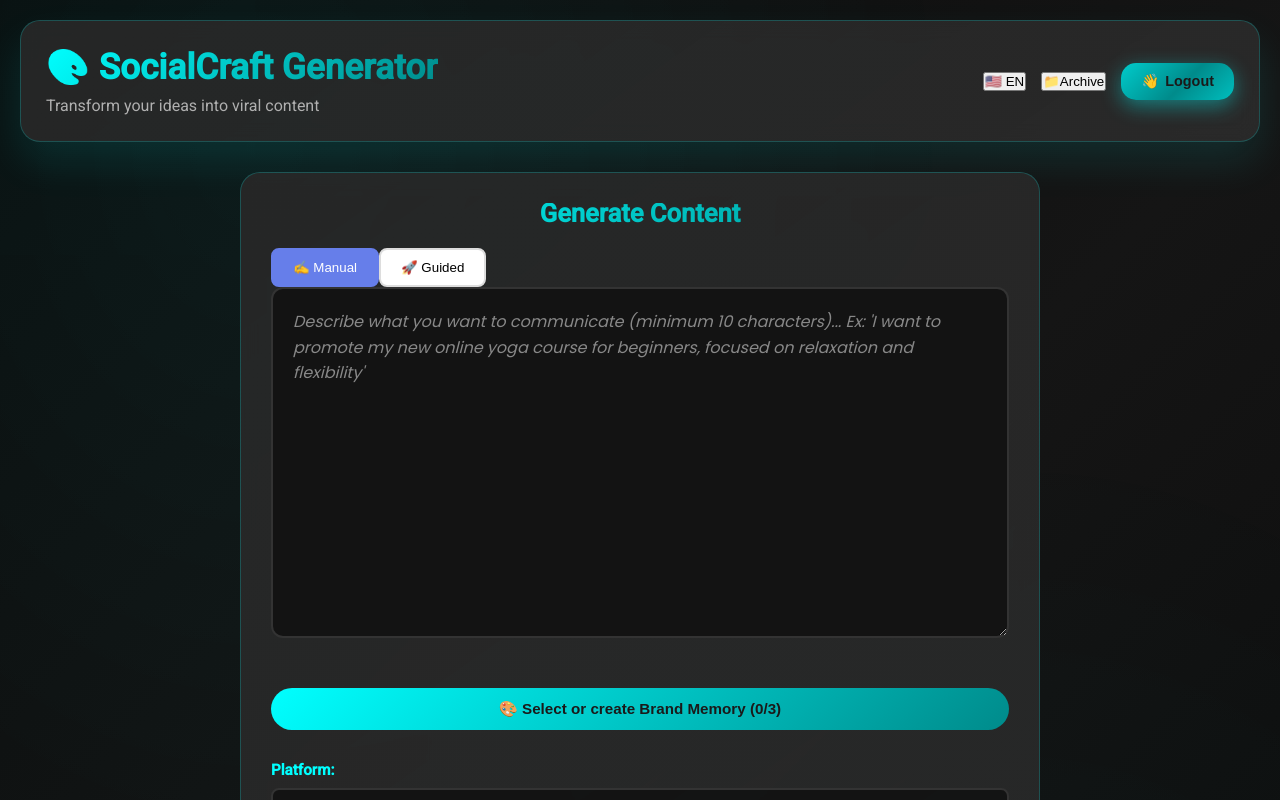
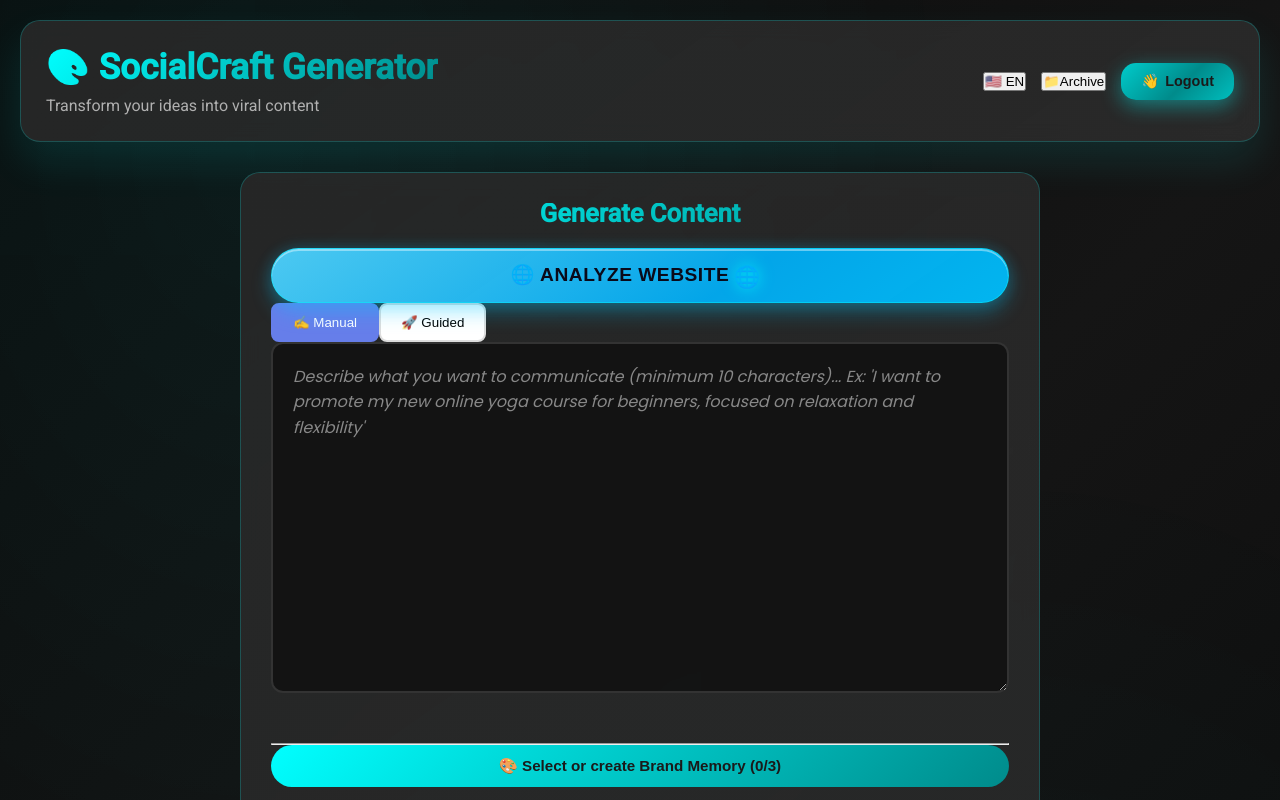
Before and after one commit to JJJuniorDev/AiGenFe, an Angular app: page /generator in a window 1280 px wide. Shown: the top 800 px of the page. Built offline with nearby package versions, Linux system fonts and the light colour scheme.

Commit message:
aggiunti campi per generazione brand e risolto problema apertura modale analisi

```diff
--- a/src/app/generator/generator.css
+++ b/src/app/generator/generator.css
@@ -1002,6 +1002,171 @@ body {
   font-size: 0.9rem;
   flex: 1;
 }
+.btn-analysis {
+  background: linear-gradient(145deg,
+    rgba(0, 200, 255, 0.9) 0%,
+    rgba(100, 220, 255, 0.95) 30%,
+    rgba(0, 180, 255, 0.9) 70%,
+    rgba(0, 200, 255, 0.95) 100%);
+  color: #0a0a1a;
+  border: none;
+  padding: 14px 32px;
+  border-radius: 50px;
+  cursor: pointer;
+  font-weight: 700;
+  transition: all 0.3s ease;
+  font-size: 1.2rem;
+  flex: 1;
+  position: relative;
+  overflow: hidden;
+  box-shadow:
+    0 10px 20px rgba(0, 200, 255, 0.3),
+    0 0 15px rgba(0, 200, 255, 0.2),
+    inset 0 2px 0 rgba(255, 255, 255, 0.4);
+
+  /* Effetto bordo luminoso */
+  border: 1px solid rgba(0, 240, 255, 0.5);
+  background-size: 200% 200%;
+  animation: shimmer 4s ease infinite;
+  letter-spacing: 0.5px;
+  text-transform: uppercase;
+}
+
+.btn-analysis:hover {
+  transform: translateY(-3px);
+  box-shadow:
+    0 15px 30px rgba(0, 200, 255, 0.4),
+    0 0 25px rgba(0, 220, 255, 0.3),
+    0 0 40px rgba(0, 180, 255, 0.2),
+    inset 0 2px 0 rgba(255, 255, 255, 0.6);
+  background-position: 100% 50%;
+  letter-spacing: 1px;
+  border-color: rgba(0, 255, 255, 0.7);
+}
+
+.btn-analysis:active {
+  transform: translateY(-1px);
+  transition: all 0.1s ease;
+  box-shadow:
+    0 5px 15px rgba(0, 200, 255, 0.4),
+    0 0 10px rgba(0, 220, 255, 0.3),
+    inset 0 2px 0 rgba(255, 255, 255, 0.4);
+}
+
+.btn-analysis::before {
+  content: '';
+  position: absolute;
+  top: 0;
+  left: -100%;
+  width: 100%;
+  height: 100%;
+  background: linear-gradient(
+    90deg,
+    transparent,
+    rgba(255, 255, 255, 0.5),
+    transparent
+  );
+  transition: left 0.7s ease;
+}
+
+.btn-analysis:hover::before {
+  left: 100%;
+}
+
+.btn-analysis::after {
+  content: '🌐';
+  margin-right: 10px;
+  display: inline-block;
+  animation: pulseIcon 2s infinite;
+  filter: drop-shadow(0 0 3px rgba(0, 220, 255, 0.5));
+  vertical-align: middle;
+}
+
+/* Icon animation - più fluida e moderna */
+@keyframes pulseIcon {
+  0%, 100% {
+    transform: scale(1) rotate(0deg);
+    filter: drop-shadow(0 0 3px rgba(0, 220, 255, 0.5));
+  }
+  25% {
+    transform: scale(1.05) rotate(-2deg);
+    filter: drop-shadow(0 0 5px rgba(0, 240, 255, 0.7));
+  }
+  50% {
+    transform: scale(1.1) rotate(0deg);
+    filter: drop-shadow(0 0 7px rgba(0, 255, 255, 0.9));
+  }
+  75% {
+    transform: scale(1.05) rotate(2deg);
+    filter: drop-shadow(0 0 5px rgba(0, 240, 255, 0.7));
+  }
+}
+
+/* Shimmer effect per il gradiente */
+@keyframes shimmer {
+  0%, 100% {
+    background-position: 0% 50%;
+  }
+  50% {
+    background-position: 100% 50%;
+  }
+}
+
+/* Effetto di testo */
+.btn-analysis span {
+  position: relative;
+  z-index: 1;
+  text-shadow:
+    0 1px 2px rgba(0, 0, 0, 0.3),
+    0 0 10px rgba(255, 255, 255, 0.5);
+}
+
+/* Versione mobile responsive */
+@media (max-width: 768px) {
+  .btn-analysis {
+    padding: 12px 24px;
+    font-size: 1rem;
+    border-radius: 40px;
+  }
+
+  .btn-analysis::after {
+    margin-right: 8px;
+    font-size: 1.1em;
+  }
+}
+
+/* Stato disabilitato */
+.btn-analysis:disabled {
+  opacity: 0.5;
+  cursor: not-allowed;
+  transform: none !important;
+  box-shadow:
+    0 5px 15px rgba(0, 200, 255, 0.2),
+    inset 0 2px 0 rgba(255, 255, 255, 0.2);
+  animation: none;
+}
+
+/* Effetto di particelle (opzionale) */
+.btn-analysis:hover .particle {
+  position: absolute;
+  width: 4px;
+  height: 4px;
+  background: rgba(255, 255, 255, 0.8);
+  border-radius: 50%;
+  pointer-events: none;
+  animation: float 1s ease-out forwards;
+}
+
+@keyframes float {
+  0% {
+    transform: translateY(0) scale(1);
+    opacity: 1;
+  }
+  100% {
+    transform: translateY(-20px) scale(0);
+    opacity: 0;
+  }
+}
 
 .btn-confirm {
   background: linear-gradient(135deg, #00ffff 0%, #008b8b 100%);
@@ -2605,34 +2770,91 @@ select.error {
 
 
 
+.modal.website-analysis-modal {
+  position: fixed;
+  top: 0;
+  left: 0;
+  width: 100%;
+  height: 100%;
+  background: rgba(0, 0, 0, 0.8);
+  backdrop-filter: blur(10px);
+  display: flex;
+  justify-content: center;
+  align-items: center;
+  z-index: 1000;
+  padding: 15px;
+  box-sizing: border-box;
+   z-index: 1001 !important;
+}
 
 .website-analysis-modal .modal-content {
+  background: linear-gradient(145deg,
+    rgba(40, 40, 40, 0.95) 0%,
+    rgba(50, 50, 50, 0.9) 100%);
+  border: 2px solid #00ffff;
+  border-radius: 16px;
+  padding: 30px;
+  position: relative;
   max-width: 500px;
-}
-
-.analyzing-state {
-  display: flex;
-  align-items: center;
-  gap: 8px;
-}
-
-.spinner-small {
-  width: 16px;
-  height: 16px;
-  border: 2px solid #f3f3f3;
-  border-top: 2px solid #3498db;
-  border-radius: 50%;
-  animation: spin 1s linear infinite;
+  width: 100%;
+  box-shadow: 0 25px 50px rgba(0, 255, 255, 0.2);
+  color: #ffffff;
+  backdrop-filter: blur(10px);
+  animation: modalEntrance 0.3s ease-out;
+}
+
+.analysis-description {
+  margin: 15px 0 25px 0;
+  color: #b0b0b0;
+  font-size: 0.95rem;
+  line-height: 1.5;
 }
 
 .website-input-section {
-  margin: 20px 0;
+  margin-bottom: 25px;
 }
 
 .website-input-section label {
   display: block;
   margin-bottom: 8px;
-  font-weight: bold;
+  font-weight: 600;
+  color: #00ffff;
+  font-size: 0.95rem;
+}
+
+.website-input-section input {
+  width: 100%;
+  padding: 12px 15px;
+  background: rgba(15, 15, 15, 0.8);
+  border: 2px solid #333;
+  border-radius: 10px;
+  color: #fff;
+  font-size: 0.95rem;
+  transition: all 0.3s ease;
+  outline: none;
+}
+
+.website-input-section input:focus {
+  border-color: #00ffff;
+  background: rgba(20, 25, 25, 0.9);
+  box-shadow: 0 0 0 3px rgba(0, 255, 255, 0.1);
+}
+
+.website-input-section input:disabled {
+  opacity: 0.6;
+  cursor: not-allowed;
+}
+
+.analyzing-state {
+  display: flex;
+  align-items: center;
+  gap: 10px;
+  justify-content: center;
+}
+
+@keyframes spin {
+  0% { transform: rotate(0deg); }
+  100% { transform: rotate(360deg); }
 }
 
 /* Stile generale per lo stato di generazione */
--- a/src/app/generator/generator.html
+++ b/src/app/generator/generator.html
@@ -57,7 +57,9 @@
       <div class="dashboard">
         <div class="generate-card">
           <h3>{{ translationService.translate('generateContent') }}</h3>
-
+           <button class="btn-analysis" (click)="openWebsiteAnalysisModal()">
+          🌐 {{ currentLang === 'it' ? 'Analizza Sito Web per creare il brand in automatico' : 'Analyze Website' }}
+        </button>
           <!-- MODE SELECTOR -->
           <div class="mode-selector">
             <button class="mode-btn"
@@ -135,6 +137,9 @@
               </div>
             </div>
           </div>
+
+
+        <hr>
 
           <!-- BRAND SECTION -->
           <div class="brand-section">
@@ -333,9 +338,7 @@
           <button class="btn-outline" (click)="openBrandFormModal()" [disabled]="!canCreateMoreBrands">
             {{ currentLang === 'it' ? 'Crea Manualmente' : 'Create Manually' }}
           </button>
-        <button class="btn-primary" (click)="openWebsiteAnalysisModal()">
-          🌐 {{ currentLang === 'it' ? 'Analizza Sito Web' : 'Analyze Website' }}
-        </button>
+
           <button class="btn-confirm"
                   (click)="confirmBrandSelection()"
                   [disabled]="!selectedBrand">
@@ -512,6 +515,25 @@
                 'Hashtags that will be added to your posts' }}</small>
             </div>
 
+              <div class="form-group">
+            <label>{{ currentLang === 'it' ? 'Mission' : 'Mission' }}</label>
+            <input type="text" [(ngModel)]="newBrand.missionStatement" name="missionStatement"
+                   [placeholder]="currentLang === 'it' ? 'Es: La nostra missione è rivoluzionare il modo in cui le persone interagiscono con la tecnologia...' : 'Ex: Our mission is to revolutionize the way people interact with technology...'">
+            <small>{{ currentLang === 'it' ?
+              'La missione del tuo brand' :
+              'Your brand mission' }}</small>
+          </div>
+
+
+              <div class="form-group">
+            <label>{{ currentLang === 'it' ? 'vision' : 'Visione' }}</label>
+            <input type="text" [(ngModel)]="newBrand.missionStatement" name="visionStatement"
+                   [placeholder]="currentLang === 'it' ? 'La nostra visione consiste nel rivoluzionare le interazioni con la tecnologia' : 'Ex: Our vision is to revolutionize the way people interact with technology...'">
+            <small>{{ currentLang === 'it' ?
+              'La visione del tuo brand' :
+              'Your brand vision' }}</small>
+          </div>
+
 
             <div class="form-actions">
               <button type="button" class="btn-outline" (click)="closeBrandModal()">
@@ -526,6 +548,7 @@
       </div>
 
 
+      <!-- MODALE POST GENERATI - SENZA CREDIT STORE DENTRO -->
       <div class="modal" *ngIf="modalOpen" (click)="closeModal()">
         <div class="modal-content" (click)="$event.stopPropagation()">
           <button class="close-btn large-close-btn" (click)="closeModal()" [title]="currentLang === 'it' ? 'Chiudi' : 'Close'">×</button>
@@ -533,15 +556,7 @@
             <h2>{{ formatTitle(selectedKey) }}</h2>
             <button class="close-btn" (click)="closeModal()">×</button>
           </div>
-         <!-- <div class="optimization-explanation">
-      <h4>💡 {{ currentLang === 'it' ? 'Come funziona l\'ottimizzazione:' : 'How optimization works:' }}</h4>
-      <ol>
-        <li><strong>{{ currentLang === 'it' ? 'Genera' : 'Generate' }}</strong> {{ currentLang === 'it' ? 'contenuto qui nel generator' : 'content in the generator' }}</li>
-        <li><strong>{{ currentLang === 'it' ? 'Vedi i risultati' : 'See results' }}</strong> {{ currentLang === 'it' ? 'in questo modal' : 'in this modal' }}</li>
-        <li><strong>{{ currentLang === 'it' ? 'Ottimizza' : 'Optimize' }}</strong> {{ currentLang === 'it' ? 'i migliori risultati con l\'Assistant' : 'the best results with the Assistant' }}</li>
-       <li><strong>{{ currentLang === 'it' ? 'Copia' : 'Copy' }}</strong> {{ currentLang === 'it' ? 'la versione finale ottimizzata' : 'the final optimized version' }}</li>
-      </ol>
-    </div> -->
+
           <div class="versions-container">
             <div class="versions">
               <div class="version" [attr.data-version]="i+1" *ngFor="let v of selectedVersions; let i = index">
@@ -564,12 +579,12 @@
                     </button>
                   </div>
                 </div>
+
                 <div class="version-content">
                   <p>{{ v }}</p>
                 </div>
 
                 <div class="image-generation-per-post">
-
                   <!-- Pulsante per generare immagine -->
                   <button class="generate-image-btn"
                           (click)="generateImageForPost(v, i)"
@@ -663,8 +678,12 @@
                   </div>
                 </div>
               </div>
+            </div>
+          </div>
+        </div>
+      </div>
 
-
+      <!-- MODALE CREDIT STORE - A LIVELLO RADICE (spostato qui) -->
       <div *ngIf="creditStoreModalOpen" class="modal-overlay" (click)="closeCreditStore()">
         <div class="modal-content" (click)="$event.stopPropagation()">
           <div class="modal-header">
@@ -676,10 +695,22 @@
           </div>
         </div>
       </div>
+
+      <!-- MODALE ASSISTANT -->
+      <div class="modal large" *ngIf="assistantModalOpen" (click)="closeContentAssistant()">
+        <div class="modal-content large" (click)="$event.stopPropagation()">
+          <button class="close-btn" (click)="closeContentAssistant()">×</button>
+
+          <app-content-assistant-component
+            [selectedBrand]="selectedBrand"
+            [selectedPlatform]="platform"
+            (suggestionApplied)="onSuggestionApplied($event)">
+          </app-content-assistant-component>
+        </div>
       </div>
 
-
-<div class="modal website-analysis-modal" *ngIf="websiteAnalysisModalOpen" (click)="websiteAnalysisModalOpen = false">
+      <!-- MODALE WEBSITE ANALYSIS -->
+      <div class="modal website-analysis-modal" *ngIf="websiteAnalysisModalOpen">
         <div class="modal-content" (click)="$event.stopPropagation()">
           <button class="close-btn" (click)="websiteAnalysisModalOpen = false">×</button>
 
@@ -727,14 +758,5 @@
         </div>
       </div>
 
-<div class="modal large" *ngIf="assistantModalOpen" (click)="closeContentAssistant()">
-  <div class="modal-content large" (click)="$event.stopPropagation()">
-    <button class="close-btn" (click)="closeContentAssistant()">×</button>
-
-    <app-content-assistant-component
-      [selectedBrand]="selectedBrand"
-      [selectedPlatform]="platform"
-      (suggestionApplied)="onSuggestionApplied($event)">
-    </app-content-assistant-component>
-  </div>
-</div>
+    </div> <!-- fine generator-container -->
+  </div> <!-- fine generator-page -->
```
Also changed, not shown: src/app/generator/generator.ts (+34 -3 lines), src/app/model/BrandProfile.model.ts (+7 -0 lines). Lines whose indentation alone changed are shown as unchanged.
